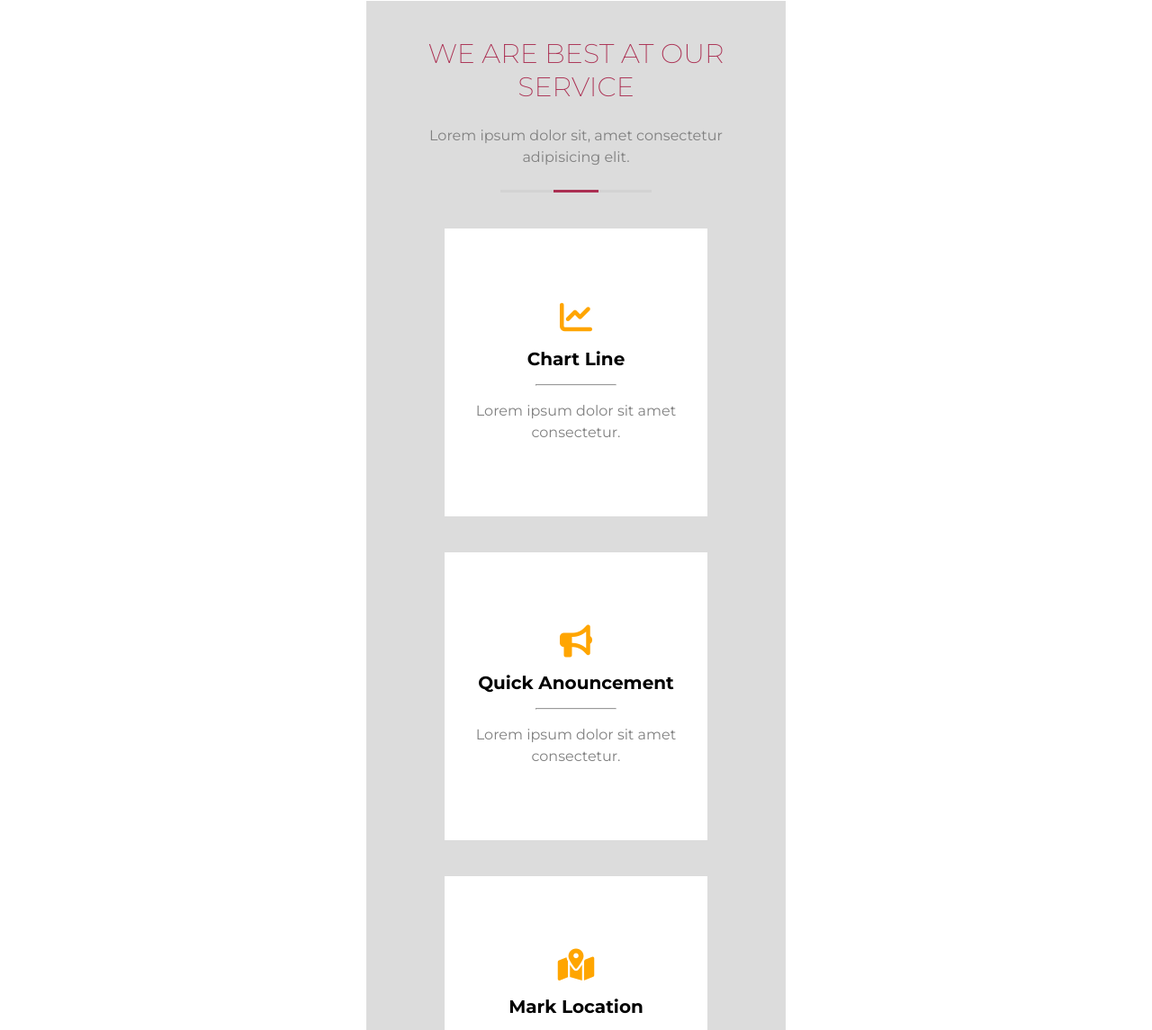
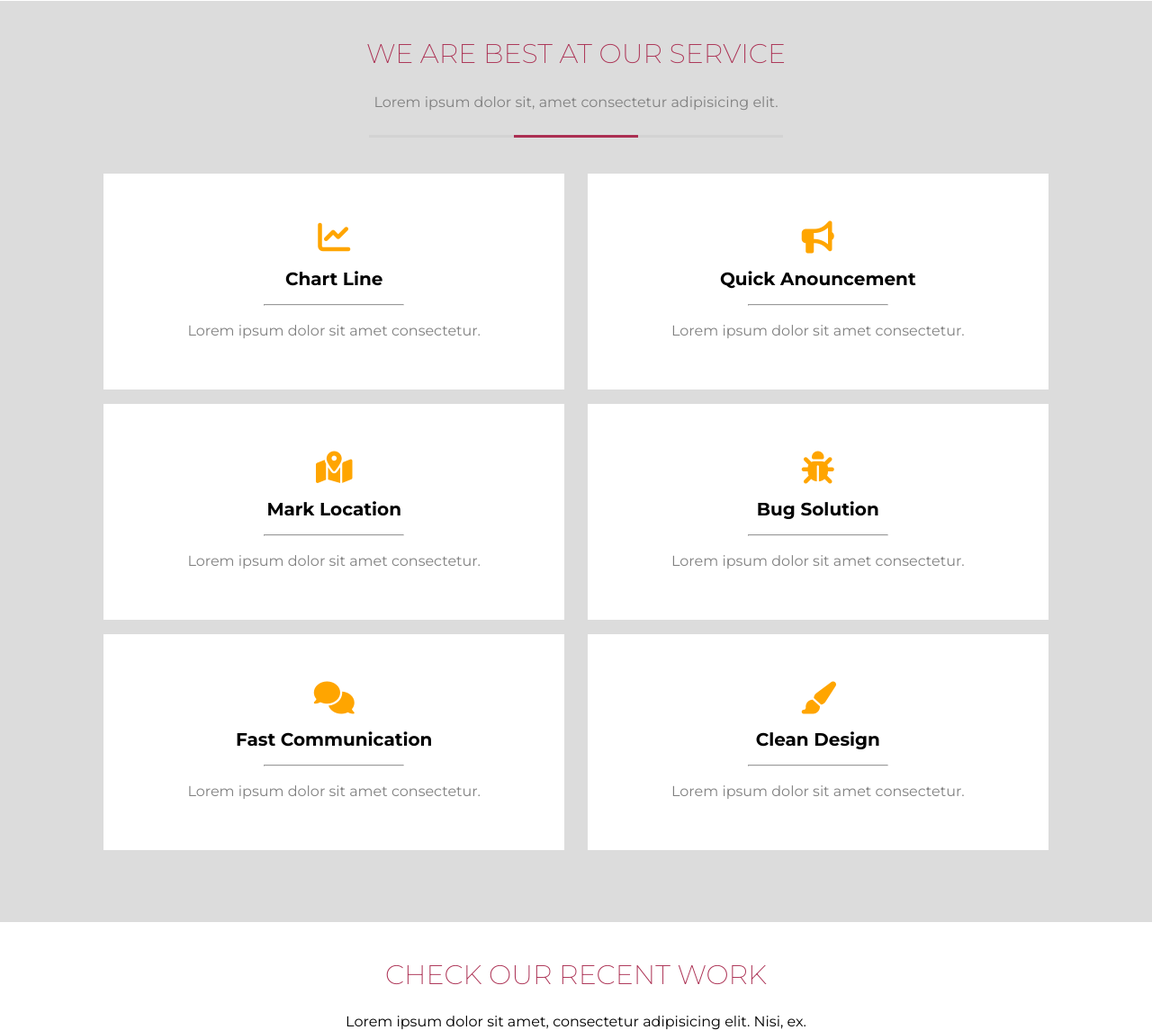
Before and after one commit to gfreitasTamwood/2023-02-class-01, a plain HTML site: page index.html in a window 1280 px wide. Shown: the part 1428-2573 px from the top of the page at 90% size. Drawn offline with Linux system fonts and the light colour scheme.

Commit message:
Tablet-Day: Services CSS is done

```diff
--- a/css/style.css
+++ b/css/style.css
@@ -398,6 +398,24 @@ img {
 /** TABLET **/
 @media (min-width: 600px) {
 
+    /** SERVICES **/
+    .services {
+        row-gap: 5vh;
+    }
+
+    .services > section {
+        flex-wrap: wrap;
+        flex-direction: row;
+        column-gap: 2vw;
+        row-gap: 2vh;
+        justify-content: center;
+    }
+
+    .services aside {
+        width: 40%;
+        min-height: 30vh;
+    }
+
     /** GALLERY **/
     .gallery {
         align-items: center;
```
